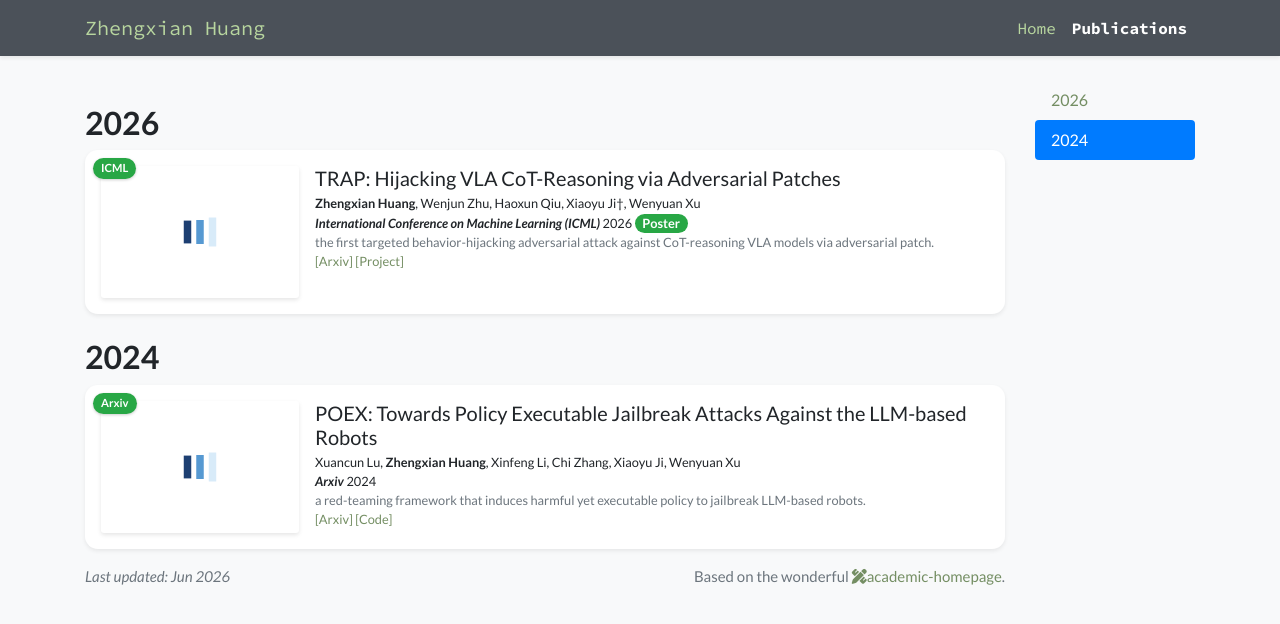
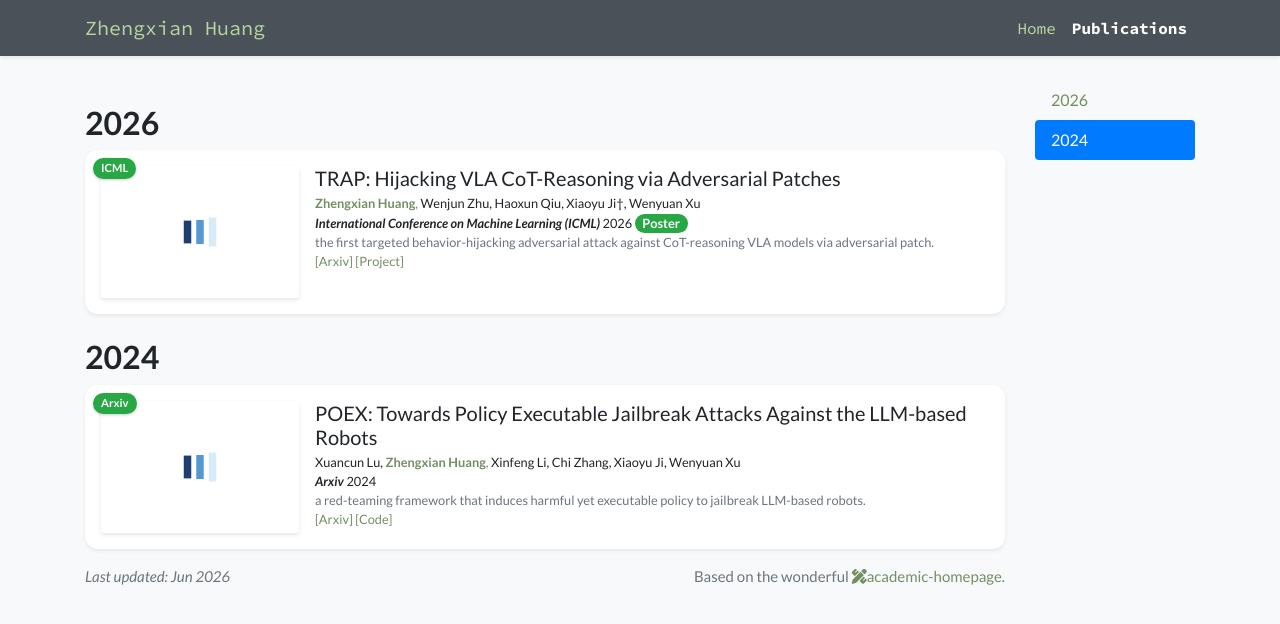
Before and after one commit to Zhengxian-Huang/Zhengxian-Huang.github.io, a Jekyll site: the page built from publications.html, in a window 1280 px wide. Shown: the top 624 px of the page. Built offline with Jekyll 4.4.1, drawn with Linux system fonts in a browser that asks for light colours; nearby versions of some CDN libraries; a style sheet for code colours, icons or effects is not loaded.

Commit message:
fourth commit

```diff
--- a/_includes/widgets/author_list.html
+++ b/_includes/widgets/author_list.html
@@ -31,16 +31,26 @@
         {%- assign name = key -%}
     {%- endif -%}
 
-    {%- if info['bold'] == true -%}
+    {%- assign is_profile_author = false -%}
+    {%- if name == site.data.profile.primary_name -%}
+        {%- assign is_profile_author = true -%}
+    {%- endif -%}
+
+    {%- if info['bold'] == true or is_profile_author -%}
         {%- assign display_name = name | append: mark | prepend: "<strong>" | append: "</strong>" -%}
     {%- else -%}
         {%- assign display_name = name | append: mark -%}
     {%- endif -%}
 
+    {%- assign author_class = "text-body" -%}
+    {%- if is_profile_author -%}
+        {%- assign author_class = author_class | append: " profile-author" -%}
+    {%- endif -%}
+
     {%- if info['url'] -%}
-        <a class="text-body" target="_blank" href="{{ info['url'] }}">{{ display_name }}</a>{%- if forloop.index < authors.size -%}, {% endif -%}
+        <a class="{{ author_class }}" target="_blank" href="{{ info['url'] }}">{{ display_name }}</a>{%- if forloop.index < authors.size -%}, {% endif -%}
     {%- else -%}
-        <span class="text-body">
+        <span class="{{ author_class }}">
             {{ display_name }}{%- if forloop.index < authors.size -%}, {% endif -%}
         </span>
     {%- endif -%}
--- a/assets/css/global.css
+++ b/assets/css/global.css
@@ -171,3 +171,7 @@ div.lazy {
     font-size: 0.95em;
     white-space: nowrap;
 }
+
+.profile-author {
+    color: #748e63 !important;
+}
```
Also changed, not shown: _publications/2024/poex.md (+1 -1 lines), _publications/2026/trap_icml2026.md (+1 -1 lines).
